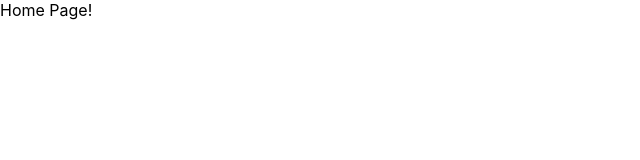
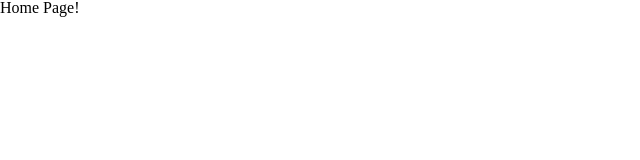
Before and after one commit to Team-palette/palette_front, a React (Create React App) app: page / in a window 1280 px wide. Shown: the top 160 px of the page, without its empty margins (0-640 px from the left). Built offline with nearby package versions, Linux system fonts and the light colour scheme.

Commit message:
stlye : GlobalStyle 설정(styled-reset포함)

```diff
--- a/src/App.tsx
+++ b/src/App.tsx
@@ -1,11 +1,14 @@
 import { ThemeProvider } from "styled-components";
+
 import Router from "./components/Router";
+import GlobalStyle from "./styles/GlobalStyle";
 import theme from "./styles/utils/theme";
 
 const App = () => {
   return (
     <>
       <ThemeProvider theme={theme}>
+        <GlobalStyle />
         <Router />
       </ThemeProvider>
     </>
--- /dev/null
+++ b/src/styles/GlobalStyle.tsx
@@ -0,0 +1,35 @@
+import { createGlobalStyle } from "styled-components";
+import reset from "styled-reset";
+
+const GlobalStyle = createGlobalStyle`
+  ${reset};
+
+  *{
+    margin: 0;
+    padding: 0;
+    box-sizing: border-box;
+  }
+
+  a {
+    text-decoration: none;
+    cursor: pointer;
+  }
+
+  input, button {
+    background-color: transparent;
+    border: none;
+    outline: none;
+  }
+
+  button {
+    cursor: pointer;
+  }
+
+  ol,
+  ul,
+  li {
+    list-style: none;
+  }
+`;
+
+export default GlobalStyle;
```
Also changed, not shown: 1 other file (tests, documents, lock files or other folders).
